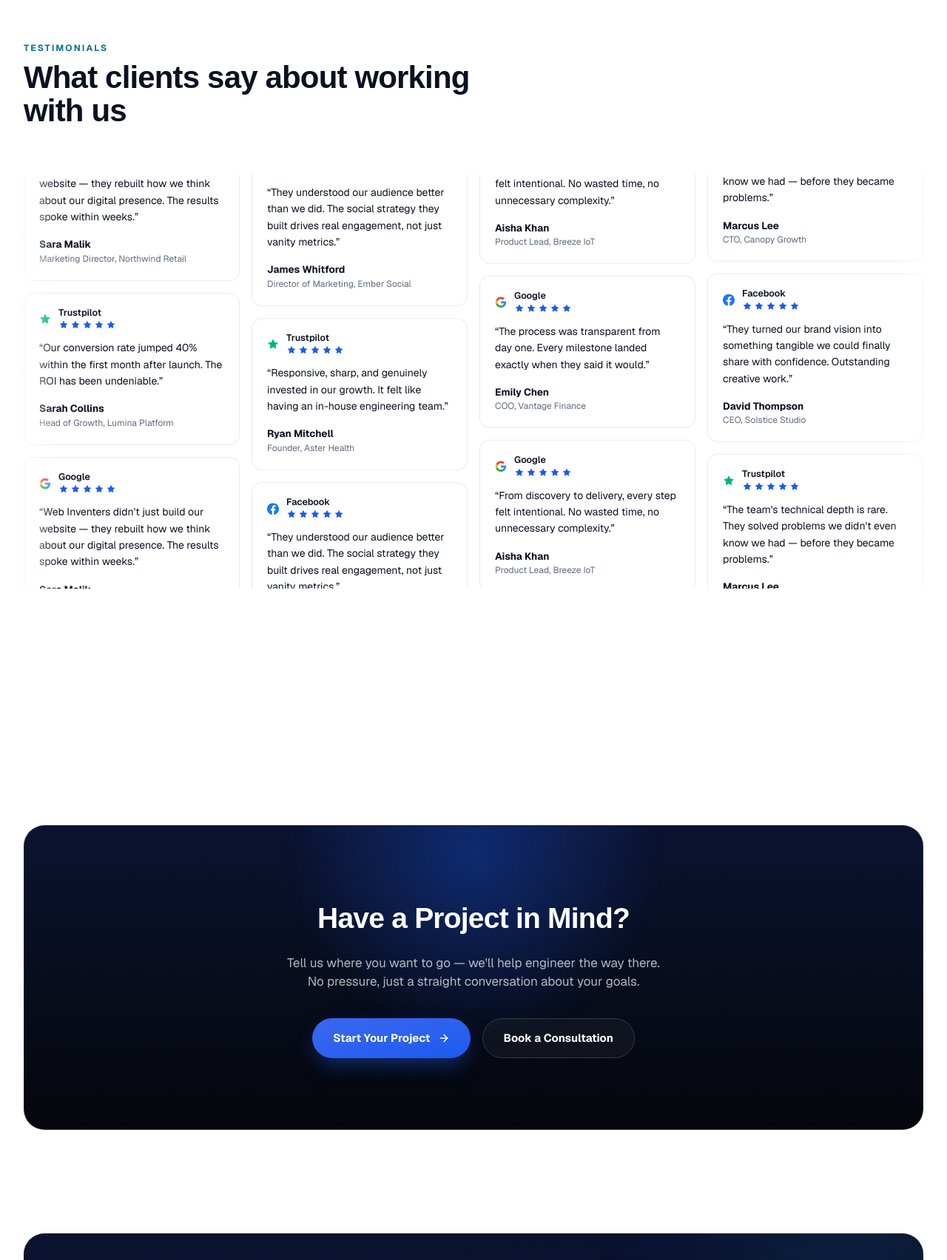
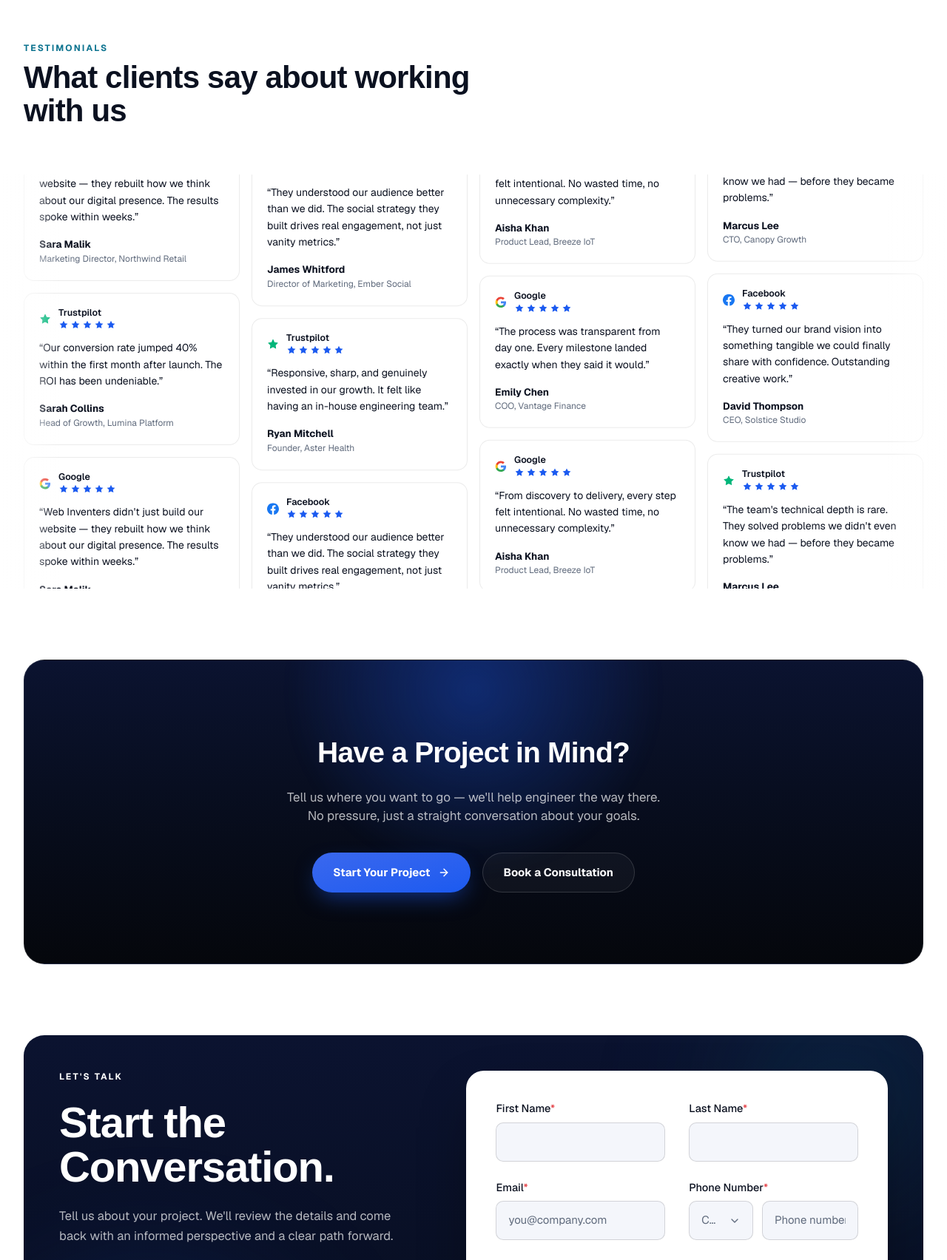
Before and after one commit to irtizapanjwani/webinverters, a Next.js app: page / in a window 1280 px wide. Shown: the part 4985-6689 px from the top of the page at 74% size. Built offline with nearby package versions, Linux system fonts and the light colour scheme; a web font is replaced by a local one.

Commit message:
fix: remove unwanted space on landing page below testimonial section

```diff
--- a/src/app/components/FinalCTA.tsx
+++ b/src/app/components/FinalCTA.tsx
@@ -3,7 +3,7 @@ import { ArrowRightIcon } from "./icons";
 
 export default function FinalCTA() {
   return (
-    <section className="pt-22 pb-18 lg:pt-[180px] lg:pb-[140px]">
+    <section className="pb-14 lg:pb-24">
       <div className="mx-auto w-full max-w-[1400px] px-5 sm:px-8">
         {/* Deliberately a fixed-dark spotlight panel, independent of the
             site's own light theme — it no longer blends into the page bg */}
--- a/src/app/components/Testimonials.tsx
+++ b/src/app/components/Testimonials.tsx
@@ -180,7 +180,7 @@ export default function Testimonials() {
   const columns = distributeColumns(TESTIMONIALS, 4);
 
   return (
-    <section className="pt-14 pb-18 lg:pt-[104px] lg:pb-[140px] overflow-hidden">
+    <section className="pt-14 pb-14 lg:pt-[104px] lg:pb-24 overflow-hidden">
       <div className="mx-auto w-full max-w-[1400px] px-5 sm:px-8">
         <div className="mb-10 max-w-[640px] sm:mb-16">
           <span className="mb-2.5 block text-xs font-bold tracking-[0.18em] text-accent-2 uppercase">
```
